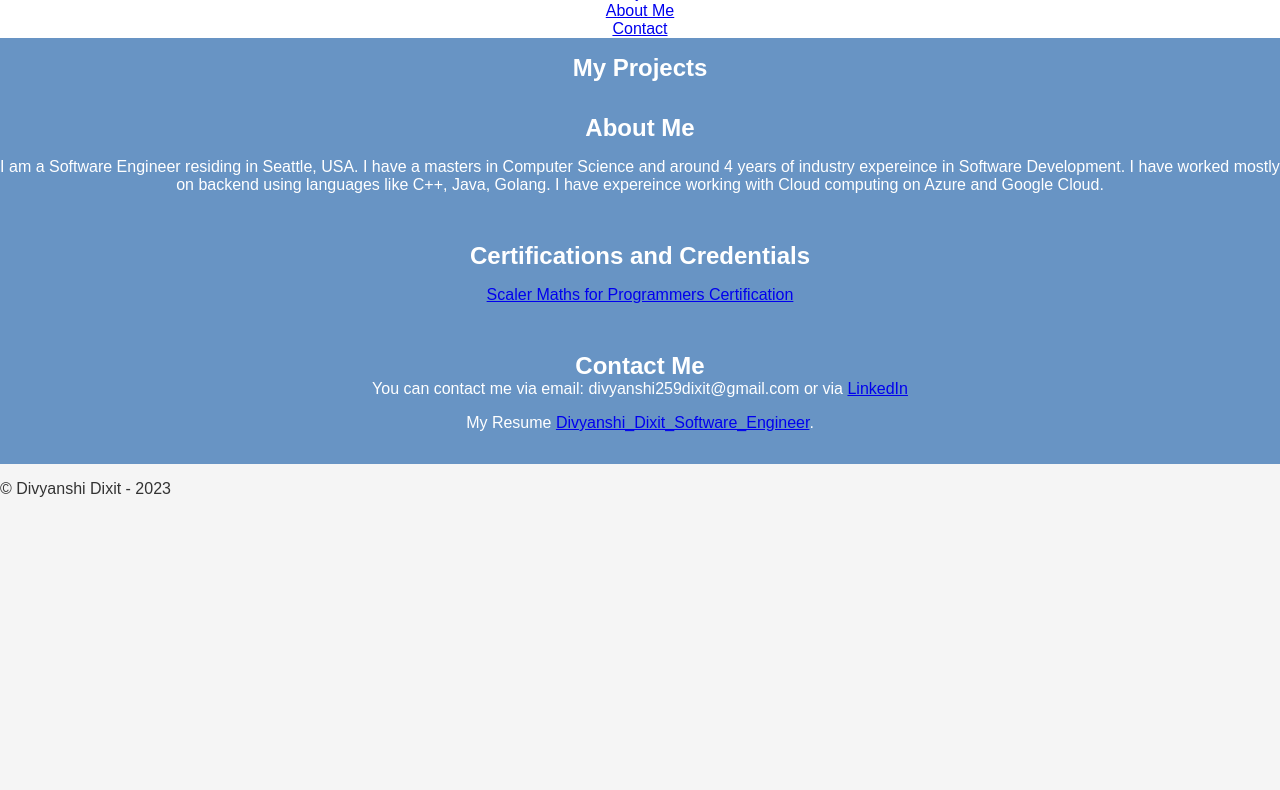
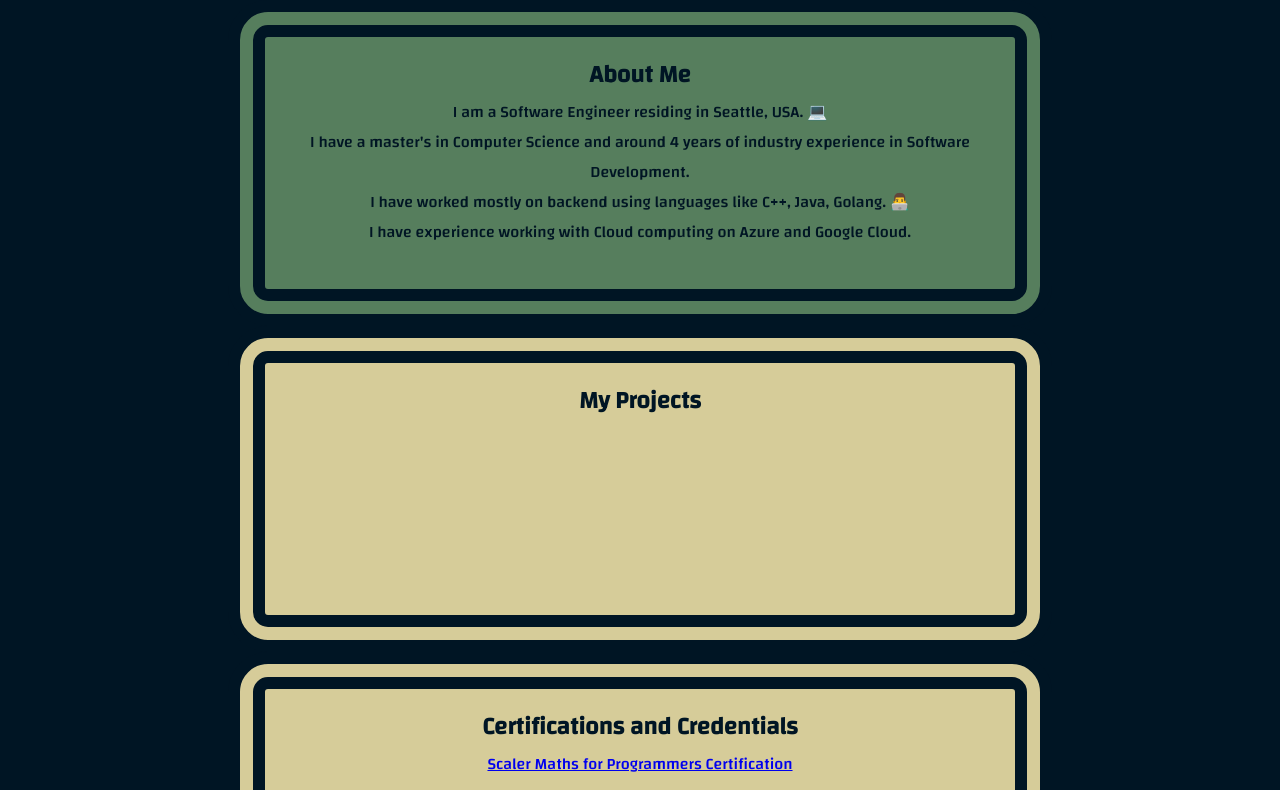
Before and after one commit to divi-259/divi-259.github.io, a plain HTML site: page index.html in a window 1280 px wide. Shown: the part 76-866 px from the top of the page. Before the commit the page ends 800 px from the top, so only its background shows below. Drawn offline with Linux system fonts and the light colour scheme.

Commit message:
Updating the layout of the portfolio page

```diff
--- a/index.html
+++ b/index.html
@@ -4,43 +4,52 @@
     <meta charset="UTF-8">
     <meta name="viewport" content="width=device-width, initial-scale=1.0">
     <title>Divyanshi Dixit Portfolio</title>
+    <link rel="preconnect" href="https://fonts.googleapis.com">
+<link rel="preconnect" href="https://fonts.gstatic.com" crossorigin>
+<link href="https://fonts.googleapis.com/css2?family=Changa:wght@500&family=Noto+Sans:wght@200;400&display=swap" rel="stylesheet">
     <link rel="stylesheet" href="styles.css">
 </head>
 <body>
     <header>
-        <h2>Welcome to My Portfolio</h2>
+        <h2>Welcome to My Portfolio &#128075;</h2>
     </header>
 
-    <nav>
-        <!-- Navigation links to different sections of my portfolio -->
+    <!-- Commenting this section for future complexities
+        <nav>
         <ul>
             <li><a href="#projects">Projects</a></li>
             <li><a href="#about">About Me</a></li>
             <li><a href="#contact">Contact</a></li>
         </ul>
     </nav>
+     -->
 
-    <section id="projects">
-        <h2>My Projects</h2>
-
-    </section>
 
     <section id="about">
         <h2>About Me</h2>
         <p>
-            I am a Software Engineer residing in Seattle, USA.
-            I have a masters in Computer Science and around 4 years of industry expereince in Software Development.
-            I have worked mostly on backend using languages like C++, Java, Golang.
-            I have expereince working with Cloud computing on Azure and Google Cloud.
+            I am a Software Engineer residing in Seattle, USA. &#x1F4BB;
+        </p>
+        <p>
+            I have a master's in Computer Science and around 4 years of industry experience in Software Development.
+        </p>
+        <p>
+            I have worked mostly on backend using languages like C++, Java, Golang. 👨&#x200D;💻
+        </p>
+        <p>
+            I have experience working with Cloud computing on Azure and Google Cloud.
         </p>
     </section>
 
-     <section id="certifications">
+    <section id="projects">
+        <h2>My Projects</h2>
+    </section>
+
+    <section id="certifications">
         <h2>Certifications and Credentials</h2>
         <p>
-            <ul>
-                <li> <a href="https://moonshot.scaler.com/s/sl/f_DULMOw5H?_gl=1*1id0pua*_ga*NzU1Nzk0NTczLjE2OTAxNTg4Njk.*_ga_53S71ZZG1X*MTY5MDU3OTI3Ny4zLjEuMTY5MDU4NDUzNC4wLjAuMA.."> Scaler Maths for Programmers Certification </a></li>
-            </ul>
+            <a href="https://moonshot.scaler.com/s/sl/f_DULMOw5H?_gl=1*1id0pua*_ga*NzU1Nzk0NTczLjE2OTAxNTg4Njk.*_ga_53S71ZZG1X*MTY5MDU3OTI3Ny4zLjEuMTY5MDU4NDUzNC4wLjAuMA.."> Scaler Maths for Programmers Certification </a>
+
         </p>
     </section>
 
--- a/styles.css
+++ b/styles.css
@@ -1,34 +1,79 @@
 /* Reset default margins and padding */
-body, h1, h2, h3, ul, li {
+
+body, h1, h2, h3, ul, li, p{
     margin: 0;
     padding: 0;
 }
 
 /* Set background color and text color */
 body {
-    background-color: #f5f5f5;
-    color: #333;
-    font-family: Arial, sans-serif;
+    background-color: #001524;
+    /* color: #333; */
+    font-family: 'Changa', sans-serif;
+    font-size: 16px;
 }
 
 /* Style header */
 header {
-    background-color: #6894c4;
-    color: white;
+    color: #FDE5D4;
+    text-align: center;
+    padding: 1rem 0;
+}
+/* Style navigation */
+/* nav ul {
+   text-align: center;
+   color: #435334;
+   background-color: CEDEBD;
+} */
+
+section {
+    color: #001524;
     text-align: center;
     padding: 1rem 0;
 }
 
-/* Style navigation */
-nav ul {
-   text-align: center;
-   color: #007bff;
-   background-color: white;
+#about {
+    color: #001524;
+    background-color: #567e5d;
+    margin: 0 auto; /* Center horizontally */
+    align-items: center; /* Center vertically */
+    height: 220px;
+    width: 750px;
+    padding: 1rem 0;
+    border-style: double;
+    border-radius: 40px;
+    border-width: 1cm;
 }
-
-section {
-    background-color: #6894c4;
-    color: white;
-    text-align: center;
+#projects {
+    background-color: #D6CC99;
+    margin: 0 auto; /* Center horizontally */
+    align-items: center; /* Center vertically */
+    height: 220px;
+    width: 750px;
     padding: 1rem 0;
+    border-style: double;
+    border-radius: 40px;
+    border-width: 1cm;
 }
+#certifications {
+    background-color: #D6CC99;
+    margin: 0 auto; /* Center horizontally */
+    align-items: center; /* Center vertically */
+    height: 220px;
+    width: 750px;
+    padding: 1rem 0;
+    border-style: double;
+    border-radius: 40px;
+    border-width: 1cm;
+}
+#contact {
+    background-color: #FDE5D4;
+    margin: 0 auto; /* Center horizontally */
+    align-items: center; /* Center vertically */
+    height: 220px;
+    width: 550px;
+    padding: 1rem 0;
+    border-style: double;
+    border-radius: 40px;
+    border-width: 1cm;
+}
```
